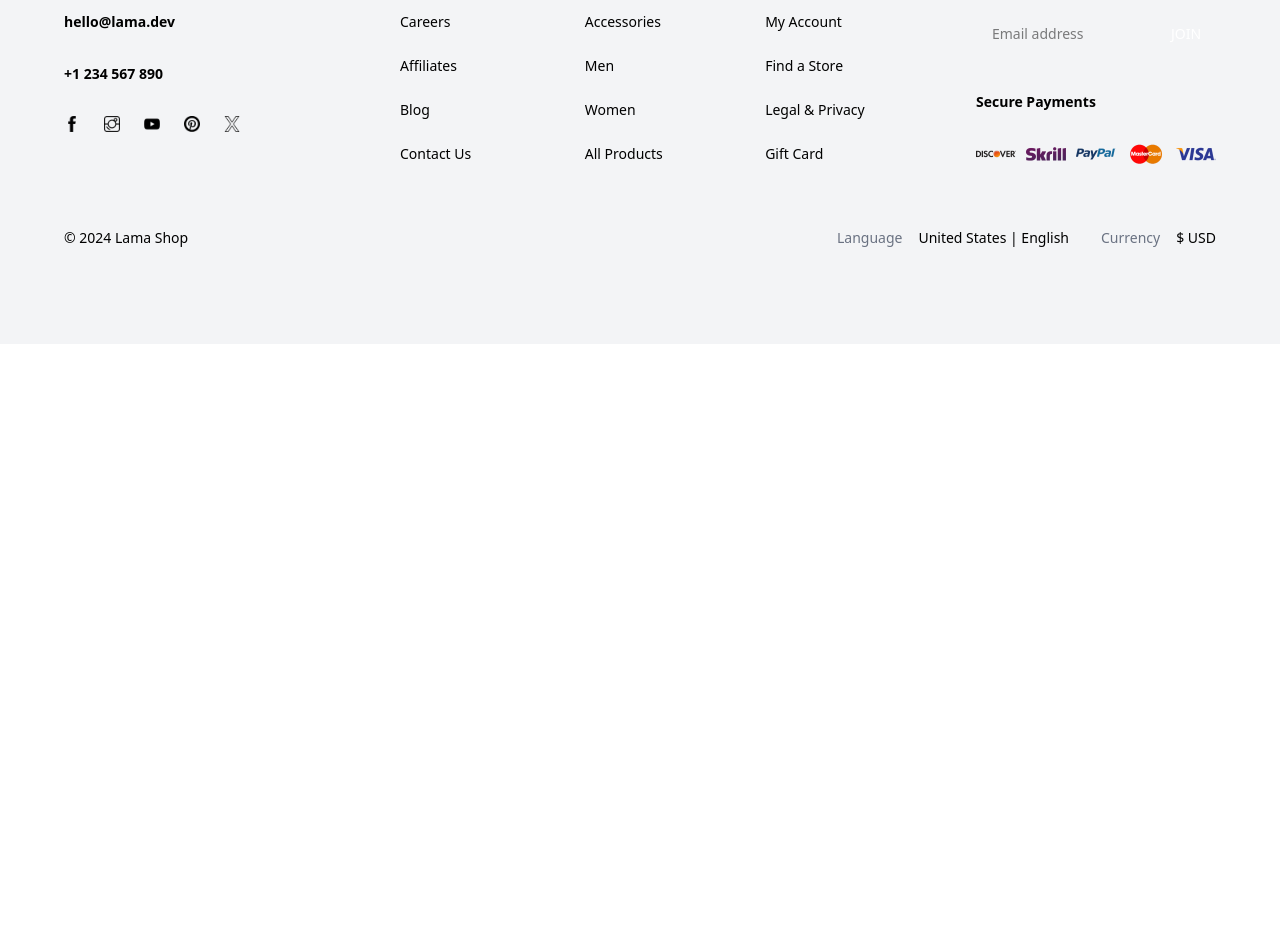
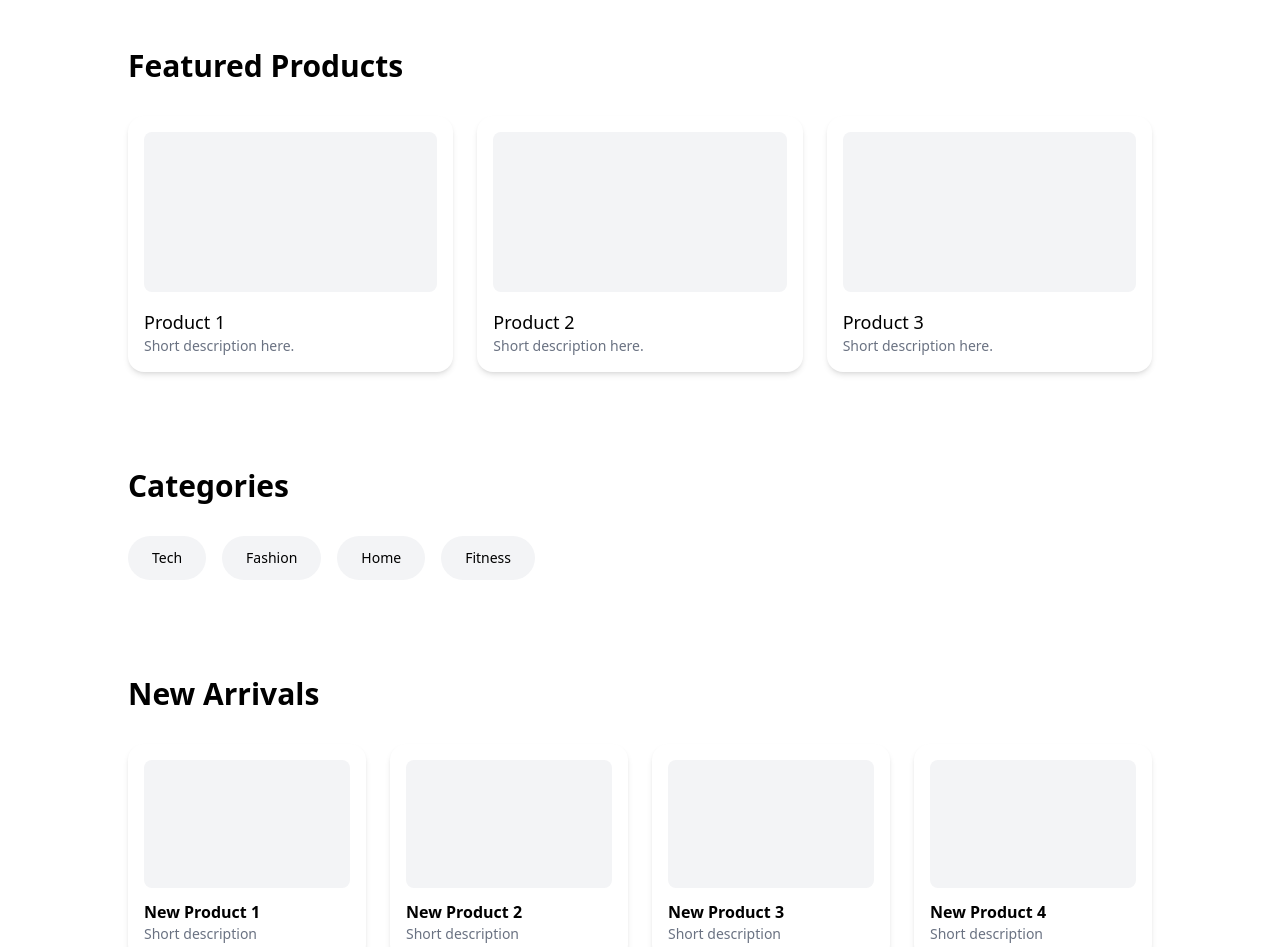
Before and after one commit to nathanAmanta314/next-ecommerce-ts, a Next.js app: page / in a window 1280 px wide. Shown: the part 440-1387 px from the top of the page. Before the commit the page ends 800 px from the top, so only its background shows below. Built offline with nearby package versions, Linux system fonts and the light colour scheme.

Commit message:
feat: Add Homepage

```diff
--- a/src/app/page.tsx
+++ b/src/app/page.tsx
@@ -1,9 +1,63 @@
-import React from 'react'
 
-const HomePage = () => {
+import { Suspense } from "react";
+
+const HomePage = async () => {
   return (
-    <div>HomePage</div>
-  )
-}
+    <div className="flex flex-col items-center justify-center w-full">
+      <section className="w-full bg-blue-600 text-white py-24 px-4 md:px-16 text-center">
+        <h1 className="text-4xl md:text-5xl font-bold mb-4">Welcome to Our Store</h1>
+        <p className="text-lg md:text-xl max-w-2xl mx-auto">
+          Discover the best deals and hottest products, carefully curated just for you.
+        </p>
+      </section>
 
-export default HomePage
+      <section className="w-full mt-24 px-4 md:px-8 lg:px-16 xl:px-32 2xl:px-64">
+        <h2 className="text-3xl font-semibold mb-8">Featured Products</h2>
+        <div className="grid grid-cols-1 sm:grid-cols-2 md:grid-cols-3 gap-6">
+          {Array.from({ length: 3 }).map((_, i) => (
+            <div
+              key={i}
+              className="bg-white shadow-md rounded-2xl p-4 hover:shadow-lg transition duration-300"
+            >
+              <div className="h-40 bg-gray-100 rounded-lg mb-4" />
+              <h3 className="text-lg font-medium">Product {i + 1}</h3>
+              <p className="text-sm text-gray-500">Short description here.</p>
+            </div>
+          ))}
+        </div>
+      </section>
+
+      <section className="w-full mt-24 px-4 md:px-8 lg:px-16 xl:px-32 2xl:px-64">
+        <h2 className="text-3xl font-semibold mb-8">Categories</h2>
+        <div className="flex flex-wrap gap-4">
+          {["Tech", "Fashion", "Home", "Fitness"].map((category, i) => (
+            <div
+              key={i}
+              className="px-6 py-3 bg-gray-100 rounded-full text-sm font-medium hover:bg-gray-200 cursor-pointer transition"
+            >
+              {category}
+            </div>
+          ))}
+        </div>
+      </section>
+
+      <section className="w-full mt-24 px-4 md:px-8 lg:px-16 xl:px-32 2xl:px-64 mb-24">
+        <h2 className="text-3xl font-semibold mb-8">New Arrivals</h2>
+        <div className="grid grid-cols-2 md:grid-cols-4 gap-6">
+          {Array.from({ length: 4 }).map((_, i) => (
+            <div
+              key={i}
+              className="bg-white shadow-md rounded-2xl p-4 hover:shadow-xl transition"
+            >
+              <div className="h-32 bg-gray-100 rounded-lg mb-3" />
+              <h4 className="text-md font-semibold">New Product {i + 1}</h4>
+              <p className="text-sm text-gray-500">Short description</p>
+            </div>
+          ))}
+        </div>
+      </section>
+    </div>
+    );
+};
+
+export default HomePage;
```
